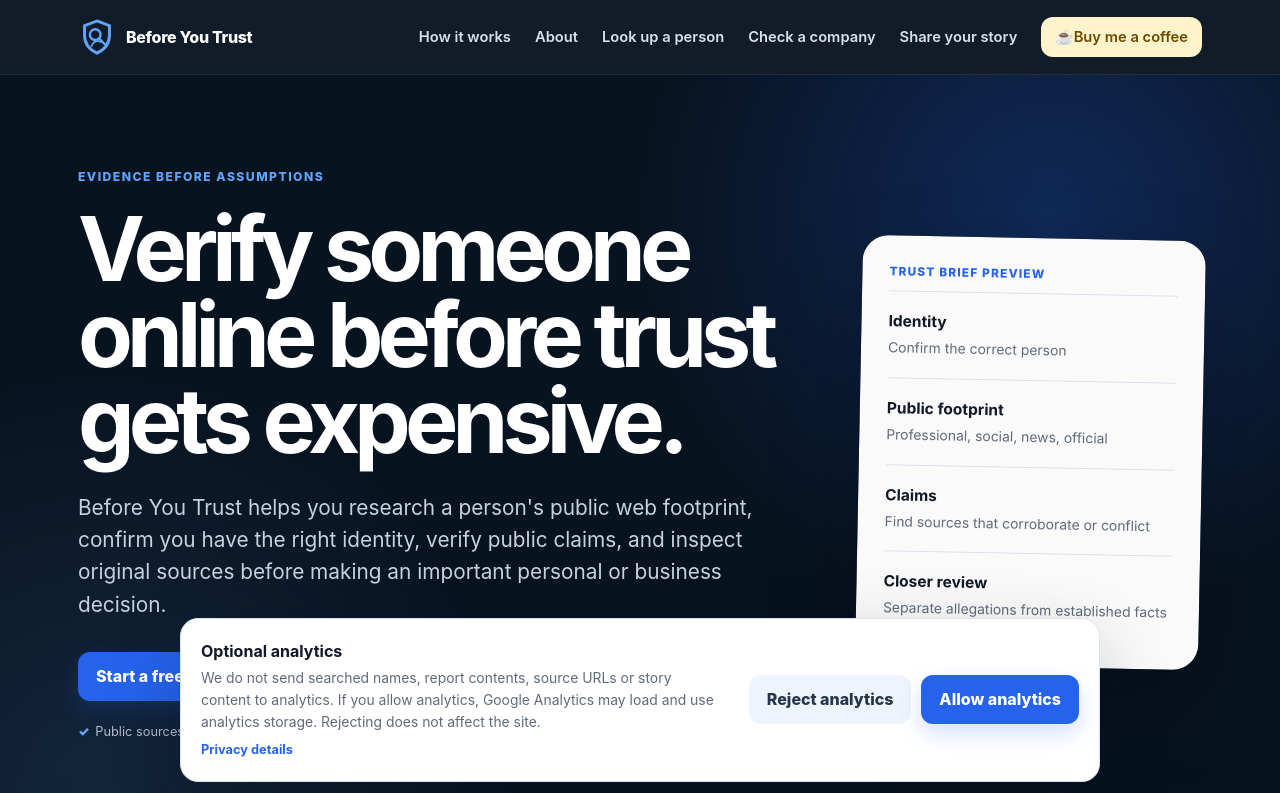
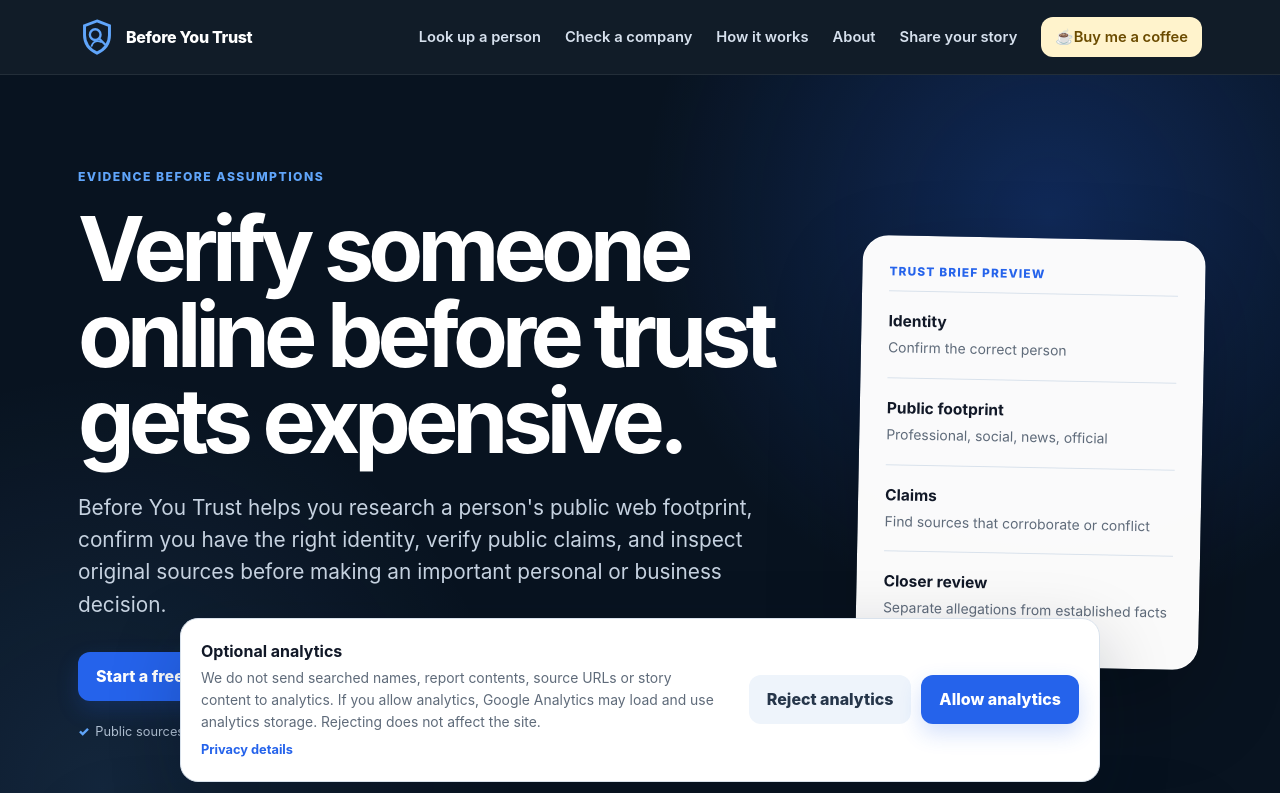
Before and after one commit to kuefmz/before-you-trust, a Next.js app: page / in a window 1280 px wide. Shown: the top 793 px of the page. Built offline with nearby package versions, Linux system fonts and the light colour scheme; no server answers.

Commit message:
Reorder desktop navigation around primary actions

```diff
--- a/app/layout.tsx
+++ b/app/layout.tsx
@@ -65,10 +65,10 @@
               <span>Before You Trust</span>
             </Link>
             <nav aria-label="Primary navigation" className="desktop-nav">
+              <Link href="/#search">Look up a person</Link>
+              <Link href="/check-company">Check a company</Link>
               <Link href="/how-it-works">How it works</Link>
               <Link href="/about">About</Link>
-              <Link href="/#search">Look up a person</Link>
-              <Link href="/check-company">Check a company</Link>
               <Link href="/share-your-story">Share your story</Link>
               {supportUrl ? <SupportLink href={supportUrl} /> : null}
             </nav>
```
